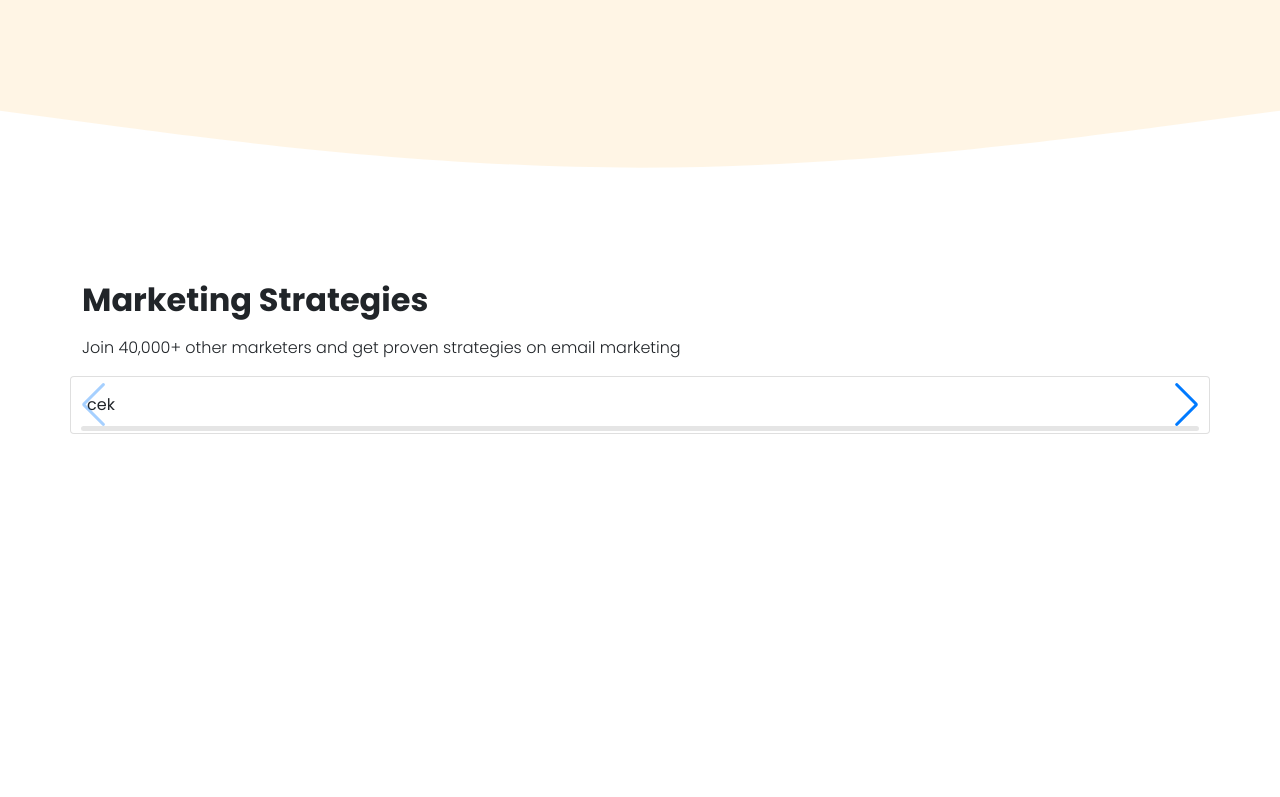
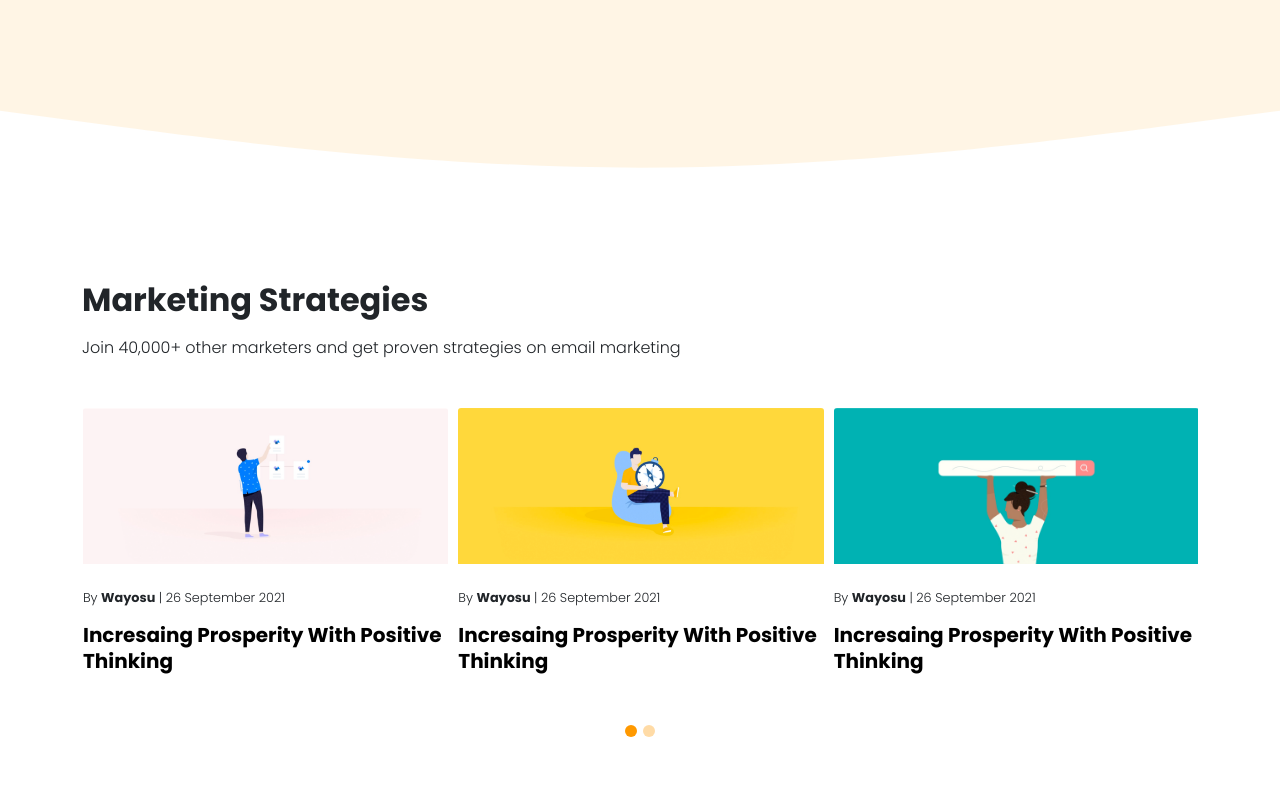
Before and after one commit to kyzens/responsive-product-web, a plain HTML site: page index.html in a window 1280 px wide. Shown: the part 1242-2039 px from the top of the page. Before the commit the page ends 1676 px from the top, so only its background shows below. Drawn offline with nearby package versions, Linux system fonts and the light colour scheme.

Commit message:
change card slider to owl carousel

```diff
--- a/css/custom.css
+++ b/css/custom.css
@@ -2,6 +2,7 @@
 
 body {
     font-family: 'Poppins', sans-serif;
+    min-height: 3000px;
 }
 
 .herobwa h1 {
@@ -55,13 +56,22 @@ body {
     background: #FF9900;
 }
 
-.about {
+.tools {
     background-color: rgba(255, 153, 0, 0.1);
 }
 
 .my-card {
     background: none;
     border: 0;
+}
+
+.my-card a {
+    text-decoration: none;
+    color: #000;
+}
+
+.my-card a:hover {
+    color: #FF9900;
 }
 
 .my-rounded {
@@ -90,3 +100,31 @@ body {
     background-color: #2bbffa;
     box-shadow: 6px 6px 2px 0 rgba(43, 191, 250, 0.2);
 }
+
+.my-text-small {
+    font-size: 0.8rem;
+}
+
+.marketing .owl-carousel .owl-dots {
+    display: inline-block;
+    width: 100%;
+    text-align: center;
+}
+
+.marketing .owl-carousel .owl-dots .owl-dot {
+    display: inline-block;
+}
+
+.marketing .owl-carousel .owl-dots .owl-dot span {
+    background-color: #ff990059;
+    display: inline-block;
+    width: 12px;
+    height: 12px;
+    border-radius: 50%;
+    margin: 50px 3px;
+}
+
+.marketing .owl-carousel .owl-dots .owl-dot.active span,
+.marketing .owl-carousel .owl-dots .owl-dot:hover span {
+    background-color: #FF9900;
+}
--- a/index.html
+++ b/index.html
@@ -9,7 +9,9 @@
     <link href="https://cdn.jsdelivr.net/npm/bootstrap@5.1.1/dist/css/bootstrap.min.css" rel="stylesheet"
         integrity="sha384-F3w7mX95PdgyTmZZMECAngseQB83DfGTowi0iMjiWaeVhAn4FJkqJByhZMI3AhiU" crossorigin="anonymous">
     <link rel="stylesheet" href="https://cdn.jsdelivr.net/npm/bootstrap-icons@1.5.0/font/bootstrap-icons.css">
-    <link rel="stylesheet" href="https://unpkg.com/swiper@7/swiper-bundle.min.css" />
+    <link rel="stylesheet" href="https://cdnjs.cloudflare.com/ajax/libs/OwlCarousel2/2.3.4/assets/owl.carousel.min.css"
+        integrity="sha512-tS3S5qG0BlhnQROyJXvNjeEM4UpMXHrQfTGmbQ1gKmelCxlSEBUaxhRBj/EFTzpbP4RVSrpEikbmdJobCvhE3g=="
+        crossorigin="anonymous" referrerpolicy="no-referrer" />
     <link rel="stylesheet" href="css/custom.css">
 </head>
 
@@ -27,16 +29,13 @@
             <div class="collapse navbar-collapse" id="navbarSupportedContent">
                 <ul class="navbar-nav ms-auto me-5 mb-2 mb-lg-0 mt-2 mt-lg-0">
                     <li class="nav-item">
-                        <a class="nav-link active" aria-current="page" href="#product">Product</a>
+                        <a class="nav-link active" aria-current="page" href="#home">Home</a>
                     </li>
                     <li class="nav-item">
-                        <a class="nav-link" href="#customer">Customers</a>
+                        <a class="nav-link" href="#tools">Tools</a>
                     </li>
                     <li class="nav-item">
-                        <a class="nav-link" href="#">Pricing</a>
-                    </li>
-                    <li class="nav-item">
-                        <a class="nav-link" href="#">Resources</a>
+                        <a class="nav-link" href="#marketing">Marketing</a>
                     </li>
                 </ul>
                 <div>
@@ -70,7 +69,7 @@
         </svg>
     </section>
 
-    <section id="product" class="about">
+    <section id="tools" class="tools">
         <div class="container">
             <div class="row pt-4">
                 <div class="col">
@@ -132,69 +131,105 @@
         </svg>
     </section>
 
-    <section id="customer" class="marketing">
+    <section id="marketing" class="marketing">
         <div class="container">
             <div class="row">
                 <div class="col">
                     <h2 class="text-left fw-bold">Marketing Strategies</h2>
-                    <p class="fw-light mt-3">Join 40,000+ other marketers and get proven strategies on email marketing
+                    <p class="fw-light mt-3 mb-5">Join 40,000+ other marketers and get proven strategies on email marketing
                     </p>
                 </div>
             </div>
             <div class="row">
-                <div class="swiper">
-                    <div class="swiper-wrapper">
-
-                        <div class="swiper-slide">
-
-                                <div class="card">
-                                    <div class="card-body">
-                                        cek
-                                    </div>
-                                </div>
-
-                        </div>
-                        <div class="swiper-slide">
-                                <div class="col-md-4">
-                                <div class="card">
-                                    <div class="card-body">
-                                        cek
-                                    </div>
+                <div class="col-sm-12">
+                    <div class="owl-carousel">
+                        <div class="item">
+                            <div class="card my-card">
+                                <img src="images/img1.png" class="card-img-top" alt="...">
+                                <div class="card-body p-0">
+                                    <p class="fw-light my-text-small mt-4">By <span class="fw-bold">Wayosu</span>
+                                        | 26 September 2021</p>
+                                    <a href="#" class="card-title h5 fw-bold">Incresaing Prosperity With
+                                        Positive
+                                        Thinking</a>
                                 </div>
                             </div>
                         </div>
-                        <div class="swiper-slide">
-                        <div class="col-md-4">
-                                <div class="card">
-                                    <div class="card-body">
-                                        cek
-                                    </div>
+                        <div class="item">
+                            <div class="card my-card">
+                                <img src="images/img2.png" class="card-img-top img-fluid" alt="...">
+                                <div class="card-body p-0">
+                                    <p class="fw-light my-text-small mt-4">By <span class="fw-bold">Wayosu</span>
+                                        | 26 September 2021</p>
+                                    <a href="#" class="card-title h5 fw-bold">Incresaing Prosperity With
+                                        Positive
+                                        Thinking</a>
                                 </div>
                             </div>
                         </div>
-                        <div class="swiper-slide">
-                        <div class="col-md-4">
-                                <div class="card">
-                                    <div class="card-body">
-                                        cek
-                                    </div>
+                        <div class="item">
+                            <div class="card my-card">
+                                <img src="images/img3.png" class="card-img-top img-fluid" alt="...">
+                                <div class="card-body p-0">
+                                    <p class="fw-light my-text-small mt-4">By <span class="fw-bold">Wayosu</span>
+                                        | 26 September 2021</p>
+                                    <a href="#" class="card-title h5 fw-bold">Incresaing Prosperity With
+                                        Positive
+                                        Thinking</a>
                                 </div>
                             </div>
                         </div>
-
+                        <div class="item">
+                            <div class="card my-card">
+                                <img src="images/img1.png" class="card-img-top img-fluid" alt="...">
+                                <div class="card-body p-0">
+                                    <p class="fw-light my-text-small mt-4">By <span class="fw-bold">Wayosu</span>
+                                        | 26 September 2021</p>
+                                    <a href="#" class="card-title h5 fw-bold">Incresaing Prosperity With
+                                        Positive
+                                        Thinking</a>
+                                </div>
+                            </div>
+                        </div>
+                        <div class="item">
+                            <div class="card my-card">
+                                <img src="images/img2.png" class="card-img-top" alt="...">
+                                <div class="card-body p-0">
+                                    <p class="fw-light my-text-small mt-4">By <span class="fw-bold">Wayosu</span>
+                                        | 26 September 2021</p>
+                                    <a href="#" class="card-title h5 fw-bold">Incresaing Prosperity With
+                                        Positive
+                                        Thinking</a>
+                                </div>
+                            </div>
+                        </div>
+                        <div class="item">
+                            <div class="card my-card">
+                                <img src="images/img3.png" class="card-img-top" alt="...">
+                                <div class="card-body p-0">
+                                    <p class="fw-light my-text-small mt-4">By <span class="fw-bold">Wayosu</span>
+                                        | 26 September 2021</p>
+                                    <a href="#" class="card-title h5 fw-bold">Incresaing Prosperity With
+                                        Positive
+                                        Thinking</a>
+                                </div>
+                            </div>
+                        </div>
                     </div>
-                    <div class="swiper-button-next"></div>
-                    <div class="swiper-button-prev"></div>
-                    <div class="swiper-scrollbar"></div>
                 </div>
             </div>
         </div>
     </section>
 
+    <script src="https://cdnjs.cloudflare.com/ajax/libs/jquery/3.6.0/jquery.min.js"
+        integrity="sha512-894YE6QWD5I59HgZOGReFYm4dnWc1Qt5NtvYSaNcOP+u1T9qYdvdihz0PPSiiqn/+/3e7Jo4EaG7TubfWGUrMQ=="
+        crossorigin="anonymous" referrerpolicy="no-referrer"></script>
     <script src="https://cdn.jsdelivr.net/npm/bootstrap@5.1.1/dist/js/bootstrap.bundle.min.js"
         integrity="sha384-/bQdsTh/da6pkI1MST/rWKFNjaCP5gBSY4sEBT38Q/9RBh9AH40zEOg7Hlq2THRZ"
         crossorigin="anonymous"></script>
-    <script src="https://unpkg.com/swiper@7/swiper-bundle.min.js"></script>
+    <script src="https://cdnjs.cloudflare.com/ajax/libs/OwlCarousel2/2.3.4/owl.carousel.min.js"
+        integrity="sha512-bPs7Ae6pVvhOSiIcyUClR7/q2OAsRiovw4vAkX+zJbw3ShAeeqezq50RIIcIURq7Oa20rW2n2q+fyXBNcU9lrw=="
+        crossorigin="anonymous" referrerpolicy="no-referrer"></script>
     <script src="js/main.js"></script>
 </body>
 
--- a/js/main.js
+++ b/js/main.js
@@ -1,6 +1,16 @@
-var swiper = new Swiper('.swiper', {
-    navigation: {
-      nextEl: '.swiper-button-next',
-      prevEl: '.swiper-button-prev',
-    },
-  });
+$('.owl-carousel').owlCarousel({
+    loop:true,
+    margin:10,
+    dots: true,
+    responsive:{
+        0:{
+            items:1
+        },
+        600:{
+            items:2
+        },
+        1000:{
+            items:3
+        }
+    }
+});
```
